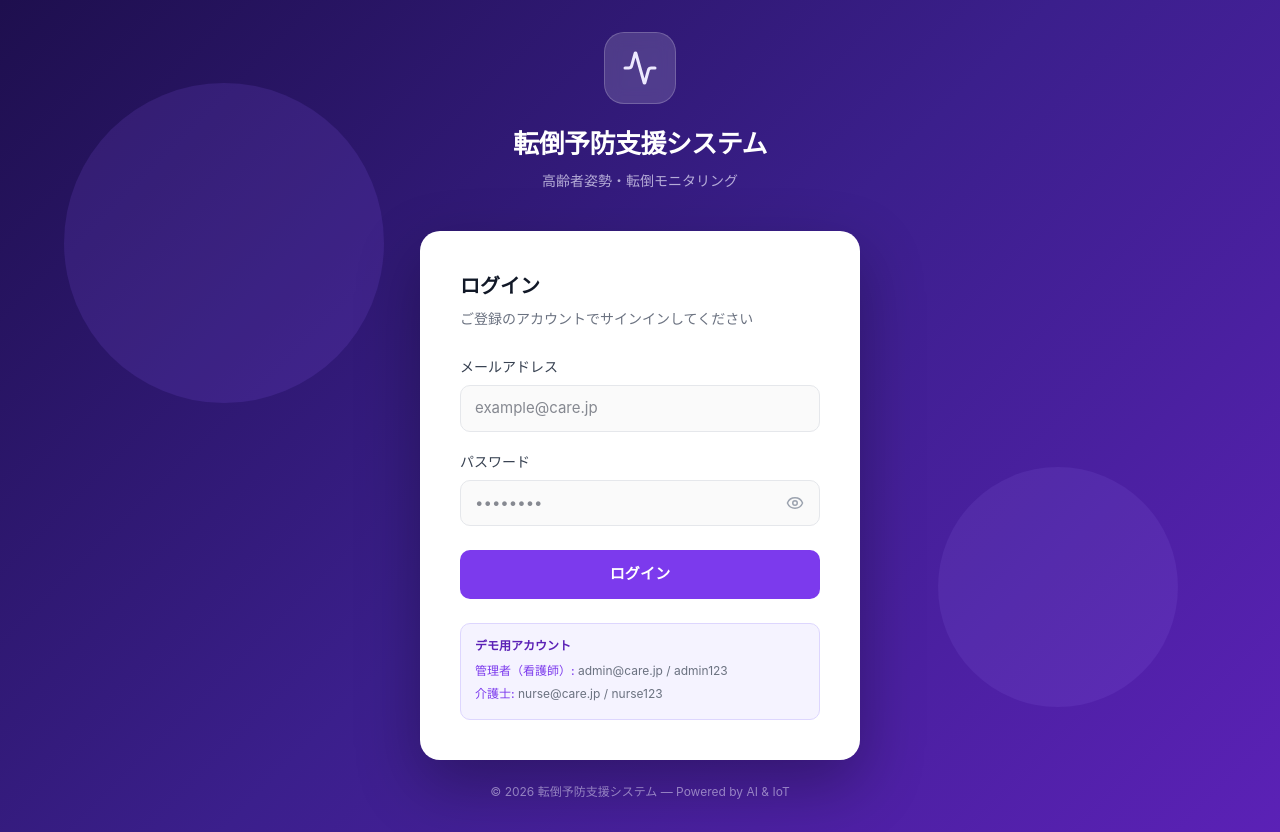
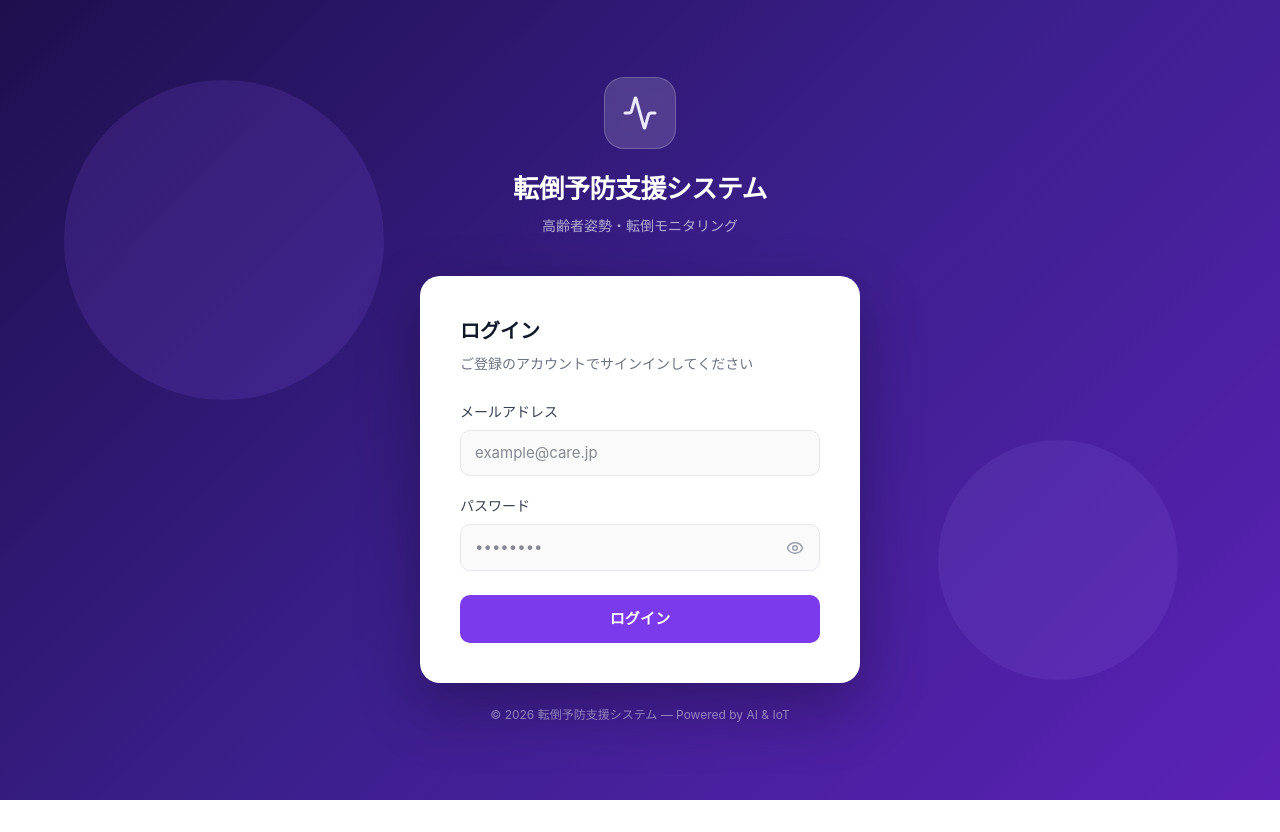
Before and after one commit to CCCproject2026/ccc_project_2026, a Next.js app in the folder main/web/: page /login in a window 1280 px wide. After the commit the page ends 800 px from the top, so only its background shows below. Built offline with nearby package versions, Linux system fonts and the light colour scheme; no server answers.

Commit message:
Remove DemoCredentialsHint component (prototype only)

```diff
--- a/main/web/src/features/auth/components/DemoCredentialsHint.tsx
+++ /dev/null
@@ -1,19 +0,0 @@
-export function DemoCredentialsHint() {
-	return (
-		<div className="mt-6 rounded-[10px] border border-[#DDD6FE] bg-[#F5F3FF] p-[14px]">
-			<p className="mb-1.5 text-xs font-semibold text-[#5B21B6]">
-				デモ用アカウント
-			</p>
-			<div className="space-y-0.5 text-xs leading-[1.8] text-[#6B7280]">
-				<div>
-					<span className="font-medium text-[#7C3AED]">管理者（看護師）:</span>{" "}
-					admin@care.jp / admin123
-				</div>
-				<div>
-					<span className="font-medium text-[#7C3AED]">介護士:</span>{" "}
-					nurse@care.jp / nurse123
-				</div>
-			</div>
-		</div>
-	);
-}
--- a/main/web/src/features/auth/components/LoginForm.tsx
+++ b/main/web/src/features/auth/components/LoginForm.tsx
@@ -4,7 +4,6 @@ import { useSignIn } from "@clerk/nextjs";
 import { Eye, EyeOff, Shield } from "lucide-react";
 import { useRouter } from "next/navigation";
 import { type FormEvent, type ReactNode, useState } from "react";
-import { DemoCredentialsHint } from "./DemoCredentialsHint";
 
 const isClerkConfigured = Boolean(
 	process.env.NEXT_PUBLIC_CLERK_PUBLISHABLE_KEY,
@@ -33,7 +32,6 @@ function LoginCard({ children }: { children: ReactNode }) {
 				ご登録のアカウントでサインインしてください
 			</p>
 			{children}
-			<DemoCredentialsHint />
 		</div>
 	);
 }
```
